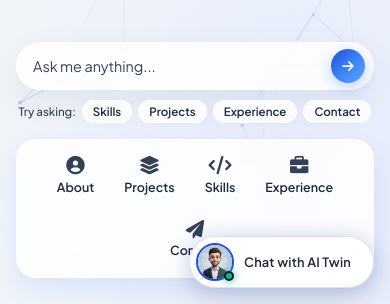
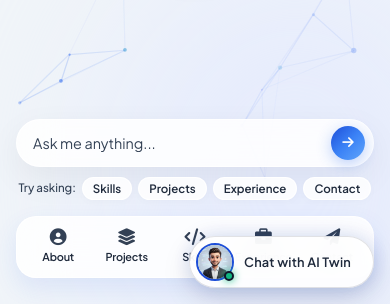
Before and after one commit to RahulSharma128/Rahulsharma128.github.io, a plain HTML site: page index.html in a window 390 px wide. Shown: the part 540-844 px from the top of the page. Drawn offline with nearby package versions, Linux system fonts and the light colour scheme.

Commit message:
fix: Enforce flex-wrap nowrap on bottom-dock-nav to keep all items strictly in a single horizontal row

```diff
--- a/styles.css
+++ b/styles.css
@@ -1682,8 +1682,14 @@ body.home-view-active {
     border-radius: 24px;
     padding: 10px 20px;
     display: flex;
+    flex-wrap: nowrap !important;
     gap: 14px;
     justify-content: center;
+    align-items: center;
+    white-space: nowrap;
+    width: 100%;
+    max-width: 540px;
+    box-sizing: border-box;
 }
 
 .dock-item {
@@ -1693,13 +1699,14 @@ body.home-view-active {
     justify-content: center;
     text-decoration: none;
     color: var(--text-secondary);
-    padding: 10px 20px;
+    padding: 8px 16px;
     border-radius: 16px;
     transition: all 0.25s ease;
     font-size: 0.85rem;
     font-weight: 600;
     gap: 6px;
-    min-width: 70px;
+    min-width: 0;
+    flex: 1;
 }
 
 .dock-item i {
@@ -1886,23 +1893,32 @@ body.home-view-active {
     }
 
     .bottom-dock-nav {
-        gap: 6px;
-        padding: 8px 12px;
+        gap: 2px;
+        padding: 6px 8px;
         border-radius: 20px;
-        flex-wrap: wrap;
-        justify-content: center;
+        flex-wrap: nowrap !important;
+        justify-content: space-around;
+        width: 100%;
+        max-width: 100%;
+        box-sizing: border-box;
     }
 
     .dock-item {
-        padding: 8px 12px;
-        min-width: auto;
-        font-size: 0.78rem;
+        padding: 6px 4px;
+        min-width: 0;
+        flex: 1;
+        font-size: 0.7rem;
         border-radius: 12px;
-        gap: 3px;
+        gap: 2px;
     }
 
     .dock-item i {
-        font-size: 1.15rem;
+        font-size: 1.05rem;
+    }
+
+    .dock-item span {
+        font-size: 0.68rem;
+        letter-spacing: -0.2px;
     }
 }
 
```
